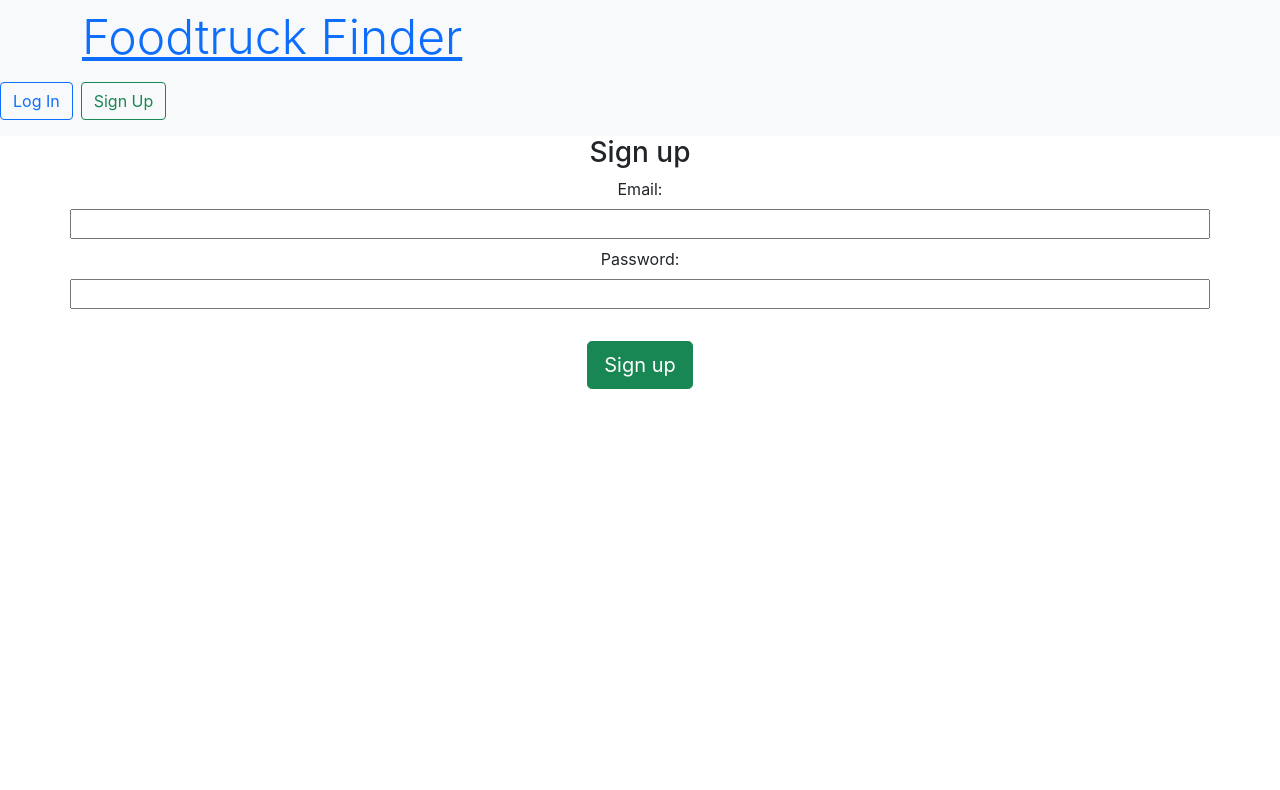
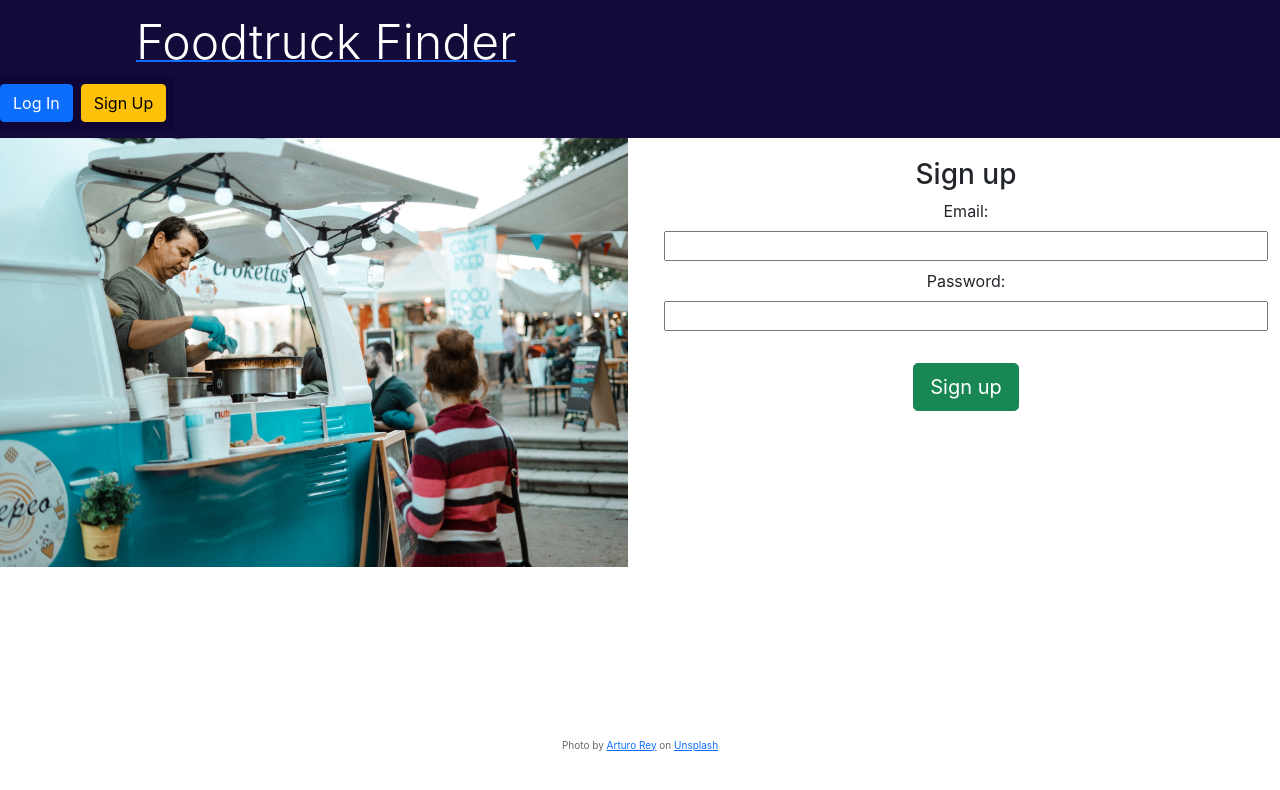
Before and after one commit to webdevKieran/foodtruck, a React (Create React App) app in the folder frontend/: page /Signup in a window 1280 px wide. Shown: the top 790 px of the page. Built offline with nearby package versions, Linux system fonts and the light colour scheme.

Commit message:
more styling and infoWindow fix

```diff
--- a/frontend/src/App.css
+++ b/frontend/src/App.css
@@ -24,13 +24,32 @@
   color: white;
 }
 
+.display-5{
+  color: white
+}
+
 .attrib {
+  margin-top: 4em;
   font-size: x-small;
   color: dimgray;
 }
 
+.h1 {
+  color: white;
+  font-family: 'Segoe UI', Tahoma, Geneva, Verdana, sans-serif;
+}
 
+.navbar{
+  background-color: rgba(16, 7, 54, 0.986);
+}
+
+.banner{
+height:null;
+flex: 1;
+ min-height: 70vh;
+}
 .email{
+  color: antiquewhite;
   padding: 12px;
 }
 .map-container {
@@ -38,10 +57,10 @@
   height: 70vh;
 }
 
-/* .formBg {
-  background-color: gray;
-  padding: 1em;
+.formBg {
+  margin-top: 20px;
 }
+/*
 .detailsForm {
   width: 30em;
   margin: 1% 30%;
--- a/frontend/src/components/DetailsForm.js
+++ b/frontend/src/components/DetailsForm.js
@@ -1,15 +1,12 @@
 import { useState } from 'react'
-import GeoLocation from '../views/GeoLocation'
-import  { useDetailsContext } from '../hooks/useDetailsContext'
 import { useAuthContext } from "../hooks/useAuthContext"
 
 // update the business details
 const DetailsForm = () => {
-  const { dispatch } = useDetailsContext
   const [businessName, setBusinessName ] = useState('')
   const [contactNumber, setContactNumber ] = useState('')
   const [descrip, setDescrip ] = useState('')
-  const [posLat, setPosLat ] = useState('posLat')
+  const [posLat, setPosLat ] = useState('')
   const [posLng, setPosLng ] = useState('')
   const [error, setError] = useState('')
   const [emptyFields, setEmptyFields] = useState('')
@@ -25,7 +22,7 @@ const DetailsForm = () => {
       posLat,
       posLng }
 
-    const response = await fetch('/api/updateDetails', {
+    const response = await fetch('/api/user/'+user._id, {
       method: 'POST',
       body: JSON.stringify(details),
       headers: {
@@ -40,13 +37,8 @@ const DetailsForm = () => {
     setEmptyFields(json.emptyFields)
   }
   if(response.ok) {
-    setBusinessName('')
-    setContactNumber('')
-    setDescrip('')
-    setError(null)
-    setEmptyFields([])
-    console.log('new workout added', json)
-    dispatch({type: 'CREATE_WORKOUT', payload: json})
+    console.log('details updated', json)
+
   }
   }
 
@@ -84,13 +76,13 @@ const DetailsForm = () => {
 
         <input type="text"
         onChange={(e) => setPosLat(e.target.value)}
-        value={GeoLocation.lat}
+        value={posLat}
         className={emptyFields.includes('posLat') ? 'error':'form-control'}
         hidden="true"
         />
         <input type="text"
         onChange={(e) => setPosLng(e.target.value)}
-        value={GeoLocation.lng}
+        value={posLng}
         className={emptyFields.includes('posLng') ? 'error':'form-control'}
         hidden="true"
         /><p />
--- a/frontend/src/components/Map.js
+++ b/frontend/src/components/Map.js
@@ -1,5 +1,5 @@
 import { useState, useEffect, useMemo } from 'react';
-import { GoogleMap, MarkerF, InfoWindow } from '@react-google-maps/api';
+import { GoogleMap, MarkerF, InfoWindowF } from '@react-google-maps/api';
 import logo32 from '../img/logo32.png'
 
 
@@ -93,7 +93,9 @@ const mapOptions = useMemo(() => ({
     options={ mapOptions}
     mapContainerClassName="map-container"
     >
-      onClick={() => setActiveMarker(null)}
+     {
+     //onClick={() => setActiveMarker(null)}
+      }
 
 {console.log("coordinate ", myLat, myLong)}
  <MarkerF position={{ lat: parseFloat(myLat), lng: parseFloat(myLong),}} ></MarkerF>
@@ -106,20 +108,17 @@ const mapOptions = useMemo(() => ({
           icon={logo32}
         >
           {activeMarker === ft.details._id ? (
-            <InfoWindow onCloseClick={() => setActiveMarker(null)}>
+            <InfoWindowF onCloseClick={() => setActiveMarker(null)}>
               <div><h5>{ft.details.businessName}</h5>
               <i>{ft.details.descrip}</i><br />
               Click to Call:
               <a href={'tel:'+ft.details.contactNumber}>{ft.details.contactNumber}</a>
               </div>
-            </InfoWindow>
+            </InfoWindowF>
           ) : null}
         </MarkerF>
   ))}
 
-
-  { /* <GeoCoords /> */ }
-  { /* <Marker */ }
     </GoogleMap>
 
 
--- a/frontend/src/components/Navbar.js
+++ b/frontend/src/components/Navbar.js
@@ -12,27 +12,27 @@ const Navbar = () => {
 
 return (
 <header>
-  <div className='navbar navbar-light bg-light'>
-    <div className='container'>
+  <div className='navbar navbar-light' >
+    <div className='container navbar-brand' >
       <Link to='/'>
-        <h1 className='display-5'>Foodtruck Finder</h1>
+        <span className='display-5'>Foodtruck Finder</span>
       </Link>
     </div>
-    <nav className='navbar navbar-expand-lg navbar-light bg-light'>
+    <nav className='navbar navbar-expand-lg navbar-light' >
       {user && (
         <div>
           <span className='email'>{user.email}</span>
-          <button className='btn btn-outline-primary me-2' onClick={handleClick}>Logout</button>
+          <button className='btn btn-outline-danger me-2' onClick={handleClick}>Logout</button>
         </div>
       )}
 
       {!user &&
         (
         <div className='navbar-nav'>
-          <Link className='btn btn-outline-primary me-2' to='/Login'>Log In</Link>
+          <Link className='btn btn-primary me-2' to='/Login'>Log In</Link>
 
 
-          <Link className='btn btn-outline-success me-2' to='/Signup'>Sign Up</Link>
+          <Link className='btn btn-warning me-2' to='/Signup'>Sign Up</Link>
         </div>
         )
       }
--- a/frontend/src/views/Call.js
+++ /dev/null
@@ -1 +0,0 @@
-// placeholder for webrtc interface
--- a/frontend/src/views/Login.js
+++ b/frontend/src/views/Login.js
@@ -3,6 +3,7 @@ import { useState, useEffect } from 'react'
 import DetailsForm from '../components/DetailsForm'
 import { useLogin } from '../hooks/useLogin'
 import { useAuthContext } from "../hooks/useAuthContext"
+import unsplash from '../img/unsplash.jpg'
 
 const Login = () => {
   const [email, setEmail] = useState('')
@@ -15,7 +16,7 @@ const Login = () => {
     e.preventDefault()
 
     await login(email, password)
-    console.log("email: ",email,user.id)
+
 
   }
 /* get the remaining details of the logged in user */
@@ -36,9 +37,12 @@ const Login = () => {
     }, [])
 */
 
+
   return (
-    <div className="login">
-    <div className='container formBg'>
+    <div className="row">
+      <span className='col banner'><img className='img-fluid' src={unsplash} alt='guy with foodtruck'/></span>
+    <div className='col formBg'>
+      {!user &&
        <form className='login' onSubmit={handleSubmit} hidden={login}>
         <h3>Log in</h3>
         <div className='row mb-2'>
@@ -62,6 +66,7 @@ const Login = () => {
         <button className='btn btn-primary btn-lg' disabled={isLoading} >Log in</button>
         {error&&<div className="error">{error}</div>}
       </form>
+      }
       <br />
       {/* this section should hide the details until state changed to user logged in */}
       {user && <div className='container'>
@@ -69,6 +74,8 @@ const Login = () => {
       </div>
       }
     </div>
+  <span className='attrib'> Photo by <a href="https://unsplash.com/@arturorey?utm_source=unsplash&utm_medium=referral&utm_content=creditCopyText">Arturo Rey</a> on <a href="https://unsplash.com/s/photos/food-truck?utm_source=unsplash&utm_medium=referral&utm_content=creditCopyText">Unsplash</a>
+  </span>
     </div>
   )
 }
--- a/frontend/src/views/Signup.js
+++ b/frontend/src/views/Signup.js
@@ -1,6 +1,7 @@
 // placeholder for signup page
 import { useState } from 'react'
 import { useSignup } from '../hooks/useSignup'
+import unsplash from '../img/unsplash.jpg'
 
 const Signup = () => {
   const [email, setEmail] = useState('')
@@ -15,7 +16,10 @@ const Signup = () => {
 
     // note the button is disabled if state isLoading is true
 return (
- <div className="login">
+  <div className="row">
+      <span className='col banner'><img className='img-fluid' src={unsplash} alt='guy with foodtruck'/></span>
+
+ <div className="col formBg">
    <div className='container'>
     <form className='signup' onSubmit={handleSubmit}>
       <h3>Sign up</h3>
@@ -41,6 +45,9 @@ return (
     </form>
    </div>
  </div>
+ <span className='attrib'> Photo by <a href="https://unsplash.com/@arturorey?utm_source=unsplash&utm_medium=referral&utm_content=creditCopyText">Arturo Rey</a> on <a href="https://unsplash.com/s/photos/food-truck?utm_source=unsplash&utm_medium=referral&utm_content=creditCopyText">Unsplash</a>
+  </span>
+ </div>
   )
 }
 
```
Also changed, not shown: frontend/src/img/unsplash.jpg (added), frontend/src/views/Details.js (deleted), 1 other file (tests, documents, lock files or other folders).
